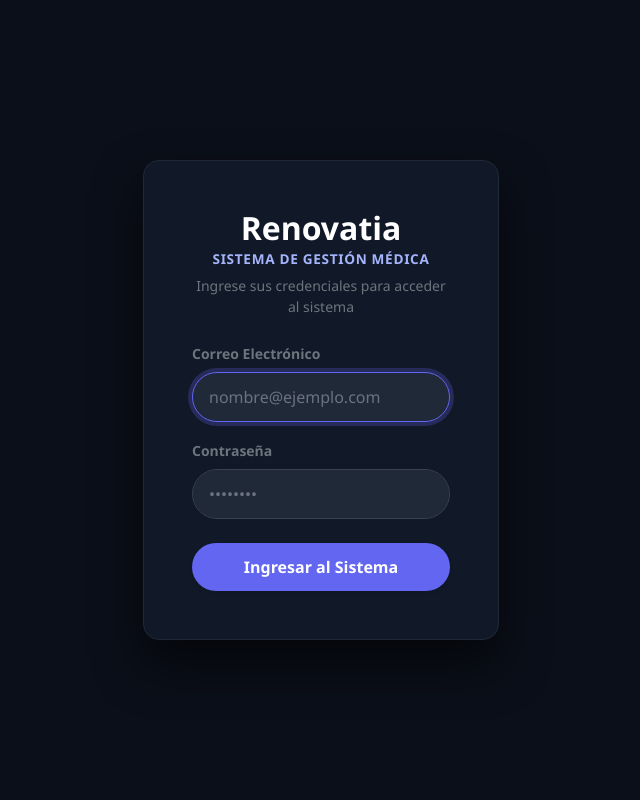
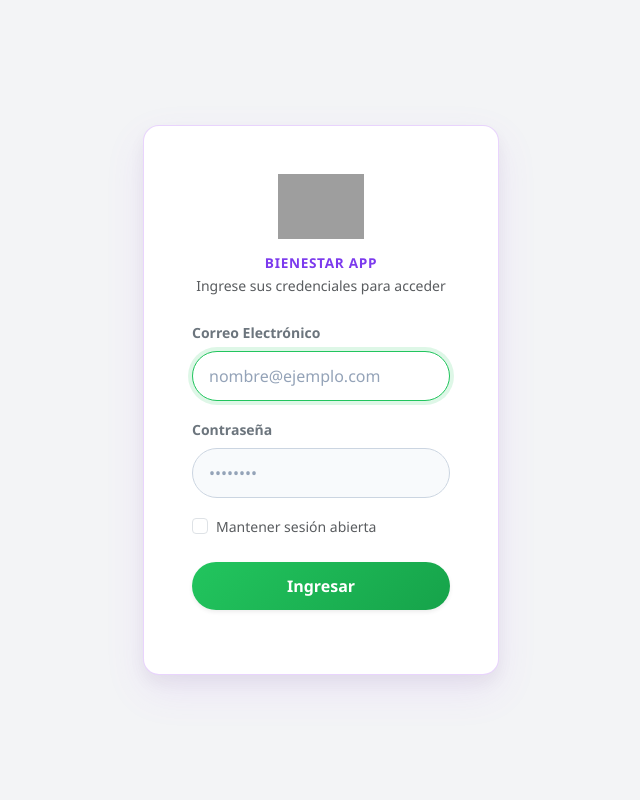
Before and after one commit to karenpbq-bot/TMTR---Renovatia, a Flask app: page /login in a window 1280 px wide. Shown: the whole page, without its empty margins (319-959 px from the left). Run offline with Flask 3, Linux system fonts and the light colour scheme; grey boxes are pictures that could not be loaded.

Commit message:
Update login.html

```diff
--- a/templates/login.html
+++ b/templates/login.html
@@ -3,57 +3,61 @@
 <head>
     <meta charset="UTF-8">
     <meta name="viewport" content="width=device-width, initial-scale=1.0">
-    <title>Iniciar Sesión - Renovatia</title>
+    <title>Iniciar Sesión - Bienestar App</title>
     <!-- Bootstrap 5 CSS CDN -->
     <link href="https://cdn.jsdelivr.net/npm/bootstrap@5.3.0/dist/css/bootstrap.min.css" rel="stylesheet">
     <style>
         body {
-            background-color: #0b0f19;
+            background-color: #f3f4f6;
             font-family: 'Segoe UI', Tahoma, Geneva, Verdana, sans-serif;
-            color: #f8f9fa;
+            color: #1f2937;
         }
         .card-login {
-            background-color: #111827;
-            border: 1px solid #1f2937;
+            background-color: #ffffff;
+            border: 1px solid rgba(168, 85, 247, 0.25); /* Matiz lila sutil en el contorno */
             border-radius: 1rem;
-            box-shadow: 0 1.5rem 3rem rgba(0, 0, 0, 0.6);
+            box-shadow: 0 1rem 2.5rem rgba(168, 85, 247, 0.1), 0 0.5rem 1rem rgba(0, 0, 0, 0.05);
         }
         .form-control {
-            background-color: #1f2937;
-            border: 1px solid #374151;
-            color: #ffffff;
+            background-color: #f8fafc;
+            border: 1px solid #cbd5e1;
+            color: #1e293b;
             padding: 0.75rem 1rem;
         }
         .form-control:focus {
-            background-color: #1f2937;
-            border-color: #6366f1;
-            color: #ffffff;
-            box-shadow: 0 0 0 0.25rem rgba(99, 102, 241, 0.25);
+            background-color: #ffffff;
+            border-color: #22c55e;
+            color: #1e293b;
+            box-shadow: 0 0 0 0.25rem rgba(34, 197, 94, 0.15);
         }
         .form-control::placeholder {
-            color: #6b7280;
+            color: #94a3b8;
         }
         .btn-custom-primary {
-            background-color: #6366f1;
+            background: linear-gradient(135deg, #22c55e 0%, #16a34a 100%);
             border: none;
             color: #ffffff;
             font-weight: 600;
             padding: 0.75rem;
-            transition: background-color 0.2s ease-in-out;
+            transition: opacity 0.2s ease-in-out;
         }
         .btn-custom-primary:hover {
-            background-color: #4f46e5;
+            opacity: 0.92;
             color: #ffffff;
         }
-        .text-subtitle-brand {
-            color: #a5b4fc !important; /* Tono índigo claro con excelente contraste */
+        .brand-title {
+            color: #16a34a;
+            letter-spacing: -0.025em;
+        }
+        .brand-subtitle {
+            color: #7c3aed !important; /* Tono lila institucional para Bienestar App */
             letter-spacing: 0.05em;
             font-size: 0.85rem;
         }
         .alert-custom {
-            background-color: rgba(239, 68, 68, 0.15);
-            border: 1px solid rgba(239, 68, 68, 0.3);
-            color: #fca5a5;
+            background-color: rgba(239, 68, 68, 0.1);
+            border: 1px solid rgba(239, 68, 68, 0.2);
+            color: #dc2626;
         }
     </style>
 </head>
@@ -64,21 +68,23 @@
             <div class="col-md-5 col-lg-4">
                 <div class="card card-login p-4 p-md-5">
 
-                    <!-- Encabezado con Identidad y Marca -->
+                    <!-- Encabezado con el Logo de Tamtara y Bienestar App -->
                     <div class="text-center mb-4">
-                        <h2 class="fw-bold text-white mb-1">Renovatia</h2>
-                        <h6 class="fw-bold text-uppercase text-subtitle-brand mb-2">Sistema de Gestión Médica</h6>
-                        <p class="text-secondary small m-0">Ingrese sus credenciales para acceder al sistema</p>
+                        <div class="mb-3">
+                            <img src="{{ url_for('static', filename='Logo_Tamtara.png') }}" alt="Logo Tamtara" style="max-height: 65px; width: auto;" onerror="this.style.display='none'">
+                        </div>
+                        <h6 class="fw-bold text-uppercase brand-subtitle mb-1">Bienestar App</h6>
+                        <p class="text-muted small m-0">Ingrese sus credenciales para acceder</p>
                     </div>
 
-                    <!-- Mensajes Flash de Alerta (Oculta el de cierre de sesión y destaca con claridad) -->
+                    <!-- Mensajes Flash de Alerta -->
                     {% with messages = get_flashed_messages(with_categories=true) %}
                         {% if messages %}
                             {% for category, message in messages %}
                                 {% if "cerrado sesión" not in message.lower() %}
                                     <div class="alert alert-custom rounded-3 mb-4 small p-3 d-flex align-items-center justify-content-between" role="alert">
                                         <div>{{ message }}</div>
-                                        <button type="button" class="btn-close btn-close-white ms-2" data-bs-dismiss="alert" aria-label="Close" style="font-size: 0.7rem;"></button>
+                                        <button type="button" class="btn-close ms-2" data-bs-dismiss="alert" aria-label="Close" style="font-size: 0.7rem;"></button>
                                     </div>
                                 {% endif %}
                             {% endfor %}
@@ -92,13 +98,18 @@
                             <input type="email" class="form-control rounded-pill" id="correo" name="correo" placeholder="nombre@ejemplo.com" required autofocus>
                         </div>
 
-                        <div class="mb-4">
+                        <div class="mb-3">
                             <label for="password" class="form-label fw-semibold small text-secondary">Contraseña</label>
                             <input type="password" class="form-control rounded-pill" id="password" name="password" placeholder="••••••••" required>
                         </div>
 
-                        <div class="d-grid">
-                            <button type="submit" class="btn btn-custom-primary rounded-pill shadow-sm">Ingresar al Sistema</button>
+                        <div class="mb-4 form-check">
+                            <input type="checkbox" class="form-check-input" id="remember">
+                            <label class="form-check-label small text-muted" for="remember">Mantener sesión abierta</label>
+                        </div>
+
+                        <div class="d-grid mb-3">
+                            <button type="submit" class="btn btn-custom-primary rounded-pill shadow-sm">Ingresar</button>
                         </div>
                     </form>
 
```
